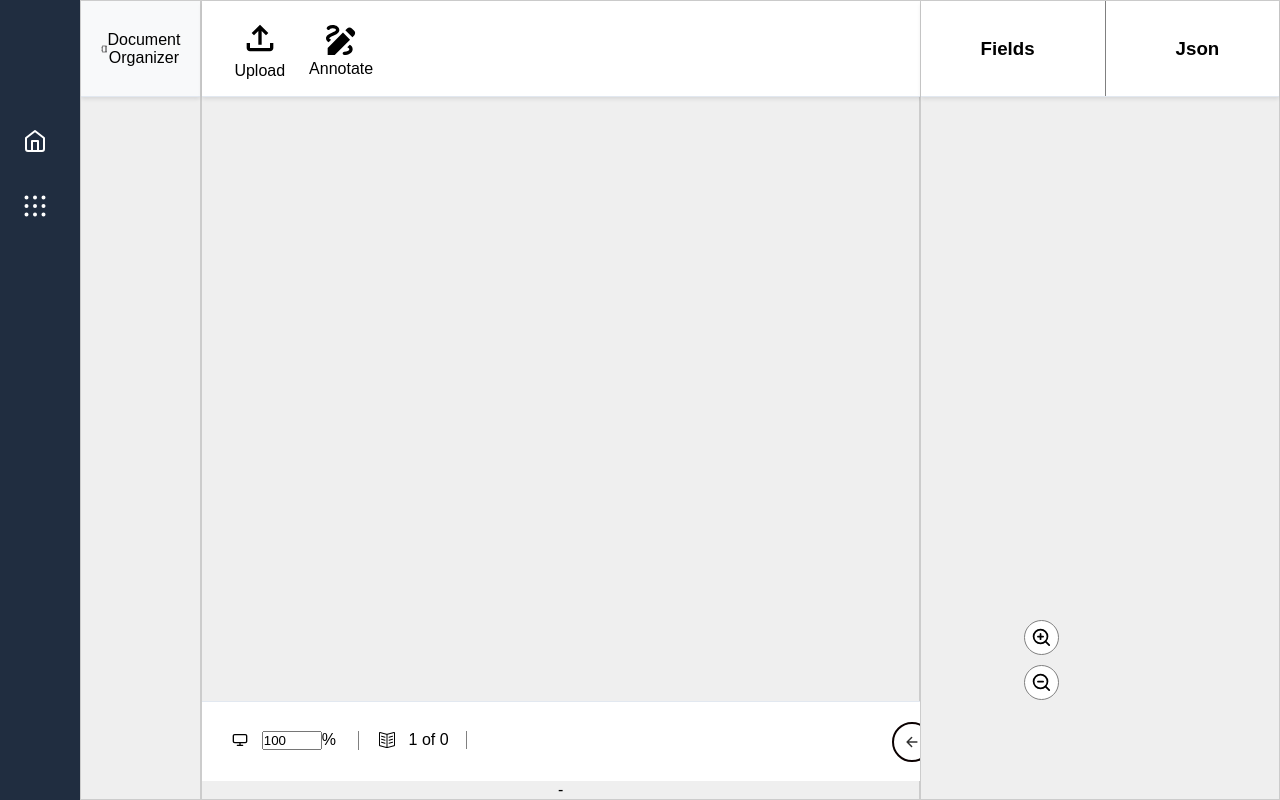
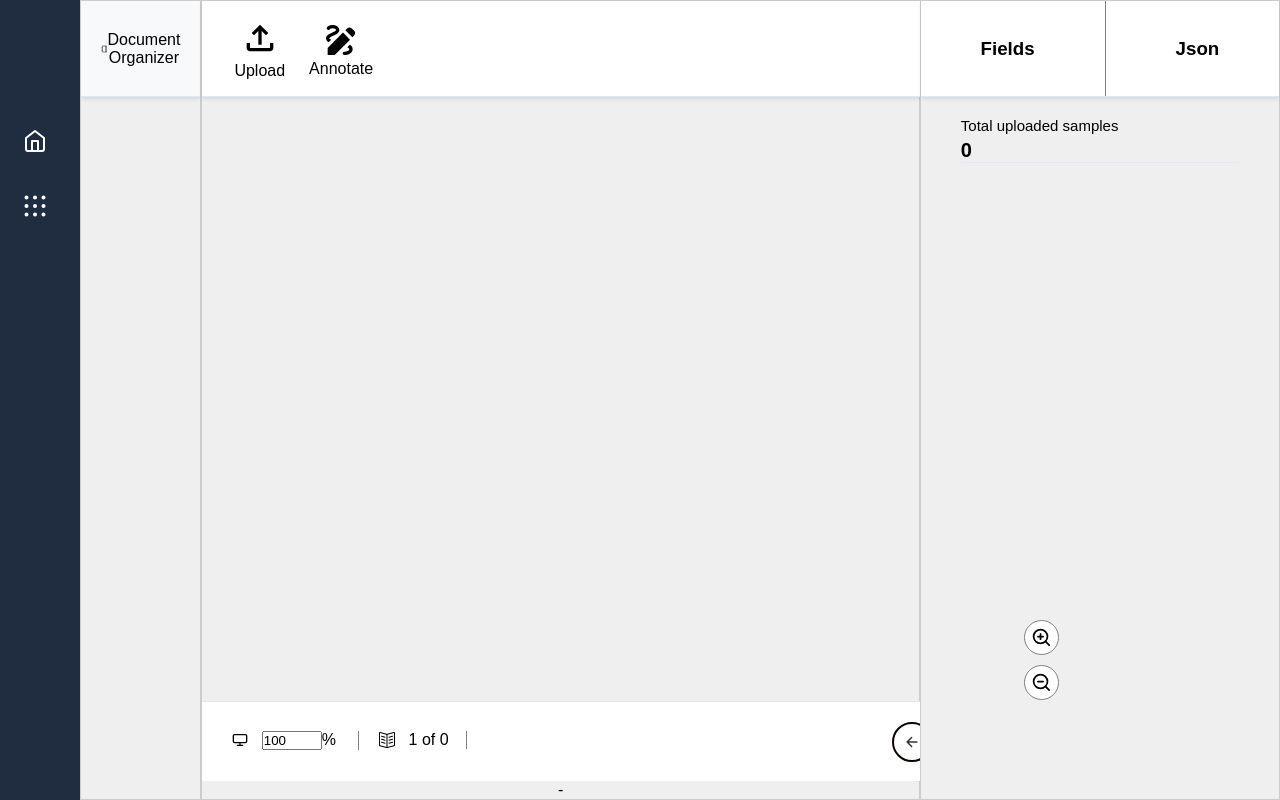
Before and after one commit to enjyashraf18/Annotation-tool, a React (Vite) app: page / in a window 1280 px wide. Built offline with nearby package versions, Linux system fonts and the light colour scheme.

Commit message:
displaying data (json format)

```diff
--- a/db.json
+++ b/db.json
@@ -1,4 +1,45 @@
 {
   "samples": [
+    {
+      "1": [
+        {
+          "fileName": "calming the emotional storm.pdf",
+          "pageNumber": 1,
+          "label": "calming 1",
+          "kind": "Text",
+          "language": "None",
+          "description": "",
+          "selectedArea": {
+            "x": 33.850006103515625,
+            "y": 281.98751068115234,
+            "width": 361.6000061035156,
+            "height": 189.5999755859375,
+            "scale": 1
+          },
+          "objectType": "None",
+          "id": 1
+        }
+      ],
+      "2": [
+        {
+          "fileName": "calming the emotional storm.pdf",
+          "pageNumber": 2,
+          "label": "calming 2",
+          "kind": "Text",
+          "language": "None",
+          "description": "",
+          "selectedArea": {
+            "x": 25.850006103515625,
+            "y": 165.18750762939453,
+            "width": 374.3999938964844,
+            "height": 167.20005798339844,
+            "scale": 1
+          },
+          "objectType": "None",
+          "id": 3
+        }
+      ],
+      "id": "calming the emotional storm.pdf"
+    }
   ]
 }
--- a/src/App.css
+++ b/src/App.css
@@ -626,8 +626,11 @@ header {
   text-align: center;
   justify-content: center;
   display: flex;
-  position: relative; /* To position the shadow correctly */
+  position: relative;
+
 }
+
+
 .Samples-button-fields {
   display: inline-flex;
   align-items: center;
@@ -661,12 +664,12 @@ header {
   margin-left: 70px;
 }
 
-.Samples-button-fields:active  {
-  background-color: gray;
+/* .Samples-button-fields:active  {
+  background-color: rgb(177, 175, 175);
 }
 .Samples-button-json:active  {
-  background-color: gray;
-}
+  background-color: rgb(177, 175, 175);
+} */
 
 .samples-counter {
   margin-top: 20px;
@@ -675,9 +678,7 @@ header {
   border-bottom: 0.2px solid rgb(226, 232, 240);
   display: flex;
   flex-direction: column;
-  /* Display items vertically */
   align-items: flex-start;
-  /* Align items to the left */
 }
 
 .samples-counter h5 {
--- a/src/App.jsx
+++ b/src/App.jsx
@@ -19,8 +19,8 @@ import Samples from "./components/Samples";
 import { MdDraw } from "react-icons/md";
 import DrawingAppPdf from "./components/DrawingAppPdf";
 import axios from 'axios';
-// import { ShapeProvider } from "./components/ShapeProvider";
-// import { useShapes } from "./components/ShapeProvider";
+import JsonData from "./components/JsonData";
+
 
 
 
@@ -39,9 +39,9 @@ function App() {
   const [thumbnails, setThumbnails] = useState([]);
   const [width, setWidth] = useState(0);
   const [height, setHeight] = useState(0);
-  // Ensures samples is always an array
 
-  const [samples, setSamples] = useState([]);  // Initialize as an empty array
+  const [samples, setSamples] = useState([]);
+  const [data, setData] = useState([]);
 
   const [selectedArea, setSelectedArea] = useState({
     x: 10,
@@ -56,8 +56,8 @@ function App() {
   const [allowDeleting, setAllowDeleting] = useState(false);
   const [imageSize, setImageSize] = useState({ width: 0, height: 0 });
   const [showAddSample, setShowAddSample] = useState(false);
-  const [showSamples, setshowSamples] = useState(false);
-  //  const [samples, setSamples] = useState({});
+  const [showSamples, setshowSamples] = useState(true);
+  const [showJson, setshowJson] = useState(false);
   const [editingSample, setEditingSample] = useState(null);
   const [fileName, setFileName] = useState(null);
   const [isActiveAnnotate, setIsActiveAnnotate] = useState(false);
@@ -75,42 +75,28 @@ function App() {
     setIsActiveFields(!isActiveFields);
     setshowSamples(true);
     setIsActiveJson(false);
+    setshowJson(false);
   };
 
   const handleToggleJson = () => {
     setIsActiveJson(!isActiveJson);
     setIsActiveFields(false);
     setshowSamples(false);
+    setshowJson(true);
 
   };
 
 
 
-  // const loadSamples = (fileName) => {
-  //   axios.get('http://localhost:5000/samples')
-  //     .then(response => {
-  //       if (response.data.length > 0) {
-  //         setSamples(response.data);
-  //       } else {
-  //         setSamples({});
-  //       }
-  //     })
-  //     .catch(error => {
-  //       console.error('Error loading samples:', error);
-  //       setSamples({});
-  //     });
-  // };
+
 
   const loadSamples = (fileName) => {
     axios.get('http://localhost:5000/samples/' + fileName)
       .then(response => {
         console.log("resp",response)
           const ay_7aga = response.data;
-          // const filteredSamples = Object.values(ay_7aga).filter(sample => sample.fileName === fileName);
-
-
-
           setSamples(ay_7aga);
+          setData(response.data);
           console.log('response' + ay_7aga);
 
       })
@@ -150,7 +136,6 @@ function App() {
       })
         .then(response => {
           console.log('Sample saved:', response.data[1]);
-
         })
         .catch(error => {
           console.error('Error saving sample:', error);
@@ -606,6 +591,12 @@ function App() {
 
                 />
         )}
+        {showJson && (
+          <JsonData
+          pageNumber = {pageNumber}
+          data = {data}
+          />
+        )}
         {showAddSample && (
           <AddSample
           fileName = {fileName}
--- a/src/components/AddSamples.jsx
+++ b/src/components/AddSamples.jsx
@@ -33,7 +33,7 @@ const AddSample = ({
       return;
     }
 
-    const sampleDetails = { fileName, label, kind, language, description, selectedArea, objectType };
+    const sampleDetails = { fileName, pageNumber, label, kind, language, description, selectedArea, objectType };
     onAddSample(sampleDetails);
   };
 
--- /dev/null
+++ b/src/components/JsonData.jsx
@@ -0,0 +1,21 @@
+import { useState, useEffect } from "react";
+import "../App.css";
+
+function JsonData({
+    pageNumber,
+    data,
+}) {
+
+
+
+  return (
+    <div>
+        <pre>
+            {JSON.stringify(data, null, 2)}
+        </pre>
+
+    </div>
+  );
+}
+
+export default JsonData;
```
